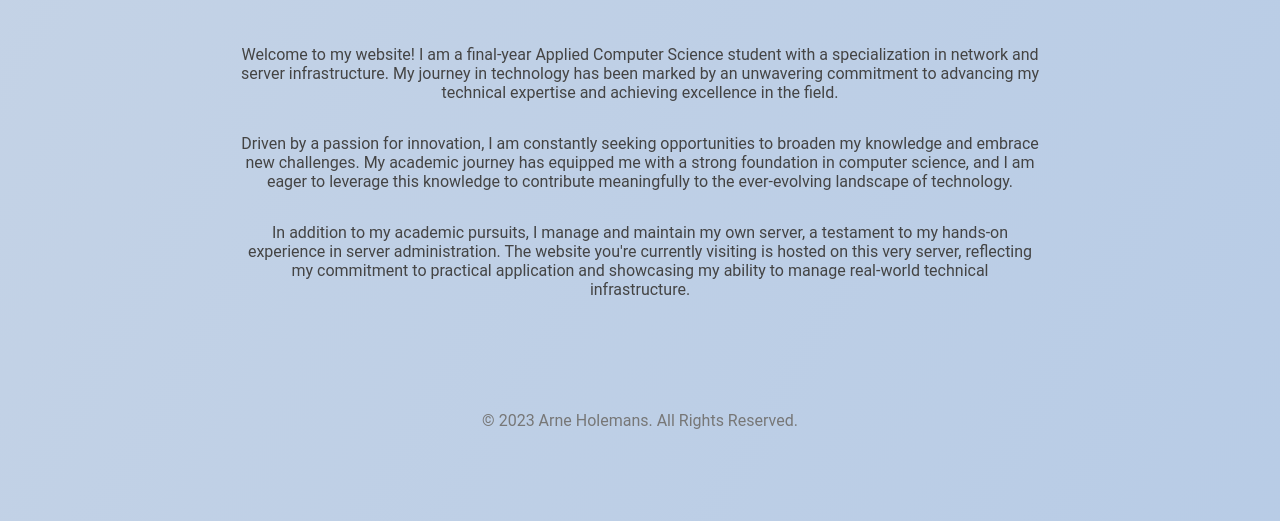
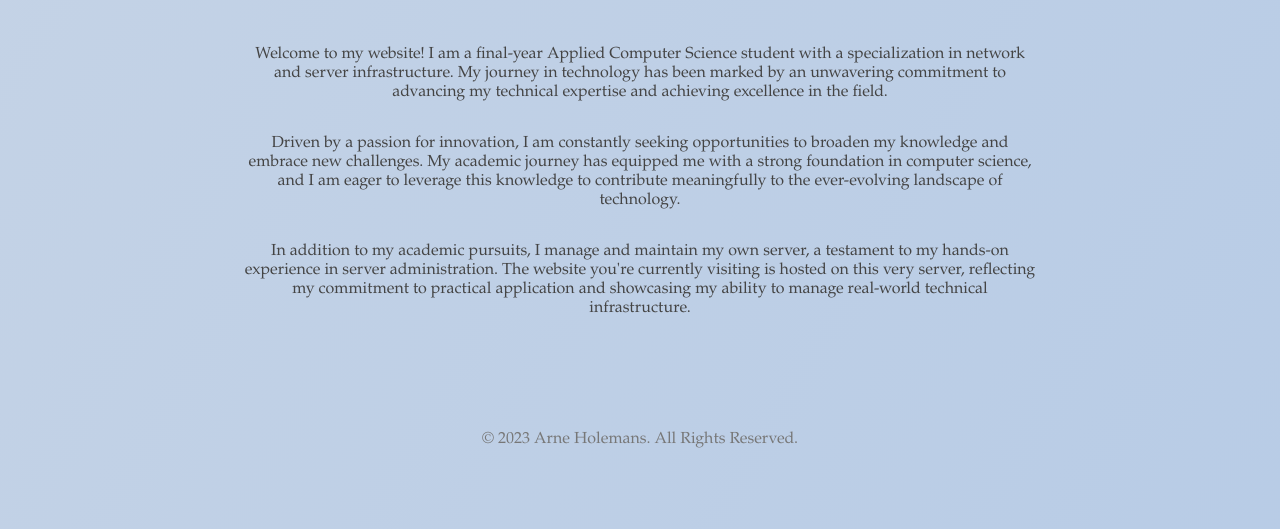
Before and after one commit to arne-holemans/arneholemans.com, a plain HTML site: page index.html in a window 1280 px wide. Shown: the part 279-808 px from the top of the page. Drawn offline with Linux system fonts and the light colour scheme.

Commit message:
font change

```diff
--- a/style.css
+++ b/style.css
@@ -1,5 +1,5 @@
 * {
-  font-family: 'Roboto', sans-serif;
+  font-family: Garamond;
   margin: 0;
   padding: 0;
   box-sizing: border-box;
```
